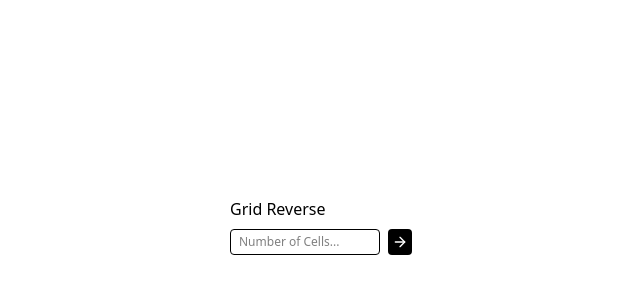
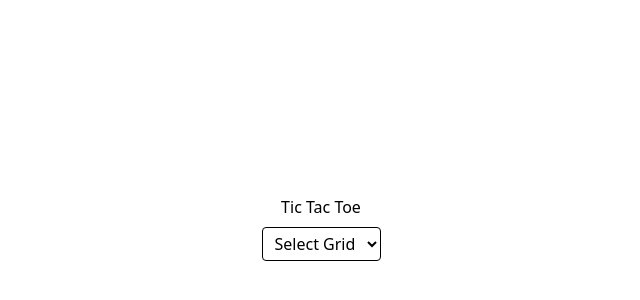
Before and after one commit to Rishabh-Mahto/Mini-s, a React (Vite) app: page / in a window 1280 px wide. Shown: the part 164-464 px from the top of the page, without its empty margins (319-959 px from the left). Built offline with nearby package versions, Linux system fonts and the light colour scheme.

Commit message:
feat: tictactoe game initialized

```diff
--- a/src/App.tsx
+++ b/src/App.tsx
@@ -1,13 +1,14 @@
-import './App.css'
-import GridReverse from './components/grid-reverse'
+import "./App.css";
+import GridReverse from "./components/grid-reverse";
+import TicTacToe from "./components/tic-tac-toe";
 
 function App() {
-
   return (
     <>
-      <GridReverse />
+      {/* <GridReverse /> */}
+      <TicTacToe />
     </>
-  )
+  );
 }
 
-export default App
+export default App;
--- a/src/components/tic-tac-toe.tsx
+++ b/src/components/tic-tac-toe.tsx
@@ -0,0 +1,75 @@
+import { useEffect, useState } from "react";
+
+export default function TicTacToe() {
+  const [gridSize, setGridSize] = useState<number>(0);
+  const [currentPlayer, setCurrentPlayer] = useState<"X" | "O">("X");
+  const [board, setBoard] = useState<string[]>([]);
+  const [, setWinner] = useState<string | null>(null);
+
+  const checkWinner = (board: string[], size: number) => {
+    // Check rows
+    // Check columns
+    // Check diagonals
+  };
+
+  const options = [
+    { name: "3 x 3", value: 3 },
+    { name: "4 x 4", value: 4 },
+    { name: "5 x 5", value: 5 },
+  ];
+
+  const handleClick = (index: number) => {
+    console.log("Clicked Cell Index:", index);
+    if (board[index]) return; // Prevent overwriting a cell
+    setCurrentPlayer((prev) => (prev === "X" ? "O" : "X"));
+    // Update board state here
+    setBoard((prev) => {
+      const newBoard = [...prev];
+      newBoard[index] = currentPlayer;
+      return newBoard;
+    });
+  };
+
+  useEffect(() => {
+    console.log("Selected Grid Size:", gridSize);
+    console.log("Current Player:", currentPlayer);
+  }, [gridSize, currentPlayer]);
+
+  return (
+    <div className="w-screen h-screen flex flex-col items-center justify-center">
+      <h1 className="text-md font-medium ">Tic Tac Toe</h1>
+      <select
+        onChange={(e) => setGridSize(Number(e.target.value))}
+        className="mt-2 border border-black px-2 py-1 rounded"
+      >
+        <option value={0}>Select Grid</option>
+        {options.map((option) => (
+          <option
+            key={option.value}
+            value={option.value}
+            className="m-2 p-2 border border-black rounded"
+          >
+            {option.name}
+          </option>
+        ))}
+      </select>
+      <div
+        className="mt-4 gap-2 grid"
+        style={{ gridTemplateColumns: `repeat(${gridSize}, minmax(0, 1fr))` }}
+      >
+        {" "}
+        {Array(gridSize * gridSize)
+          .fill(null)
+          .map((_, index) => (
+            <div
+              onClick={() => handleClick(index)}
+              key={index}
+              className="w-10 h-10 border border-black cursor-pointer flex items-center justify-center"
+            >
+              {board[index]}
+            </div>
+          ))}
+      </div>
+    </div>
+  );
+}
```
